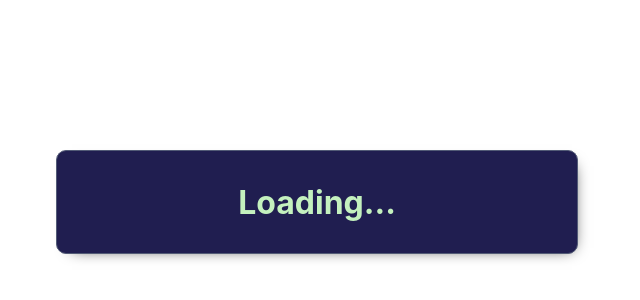
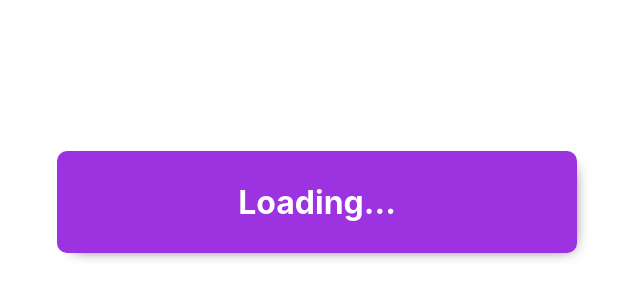
Before and after one commit to alexcarlton/anonymous-blocking-server, a React (Create React App) app in the folder client/: page / in a window 1280 px wide. Shown: the part 198-498 px from the top of the page, without its empty margins (323-963 px from the left). Built offline with nearby package versions, Linux system fonts and the light colour scheme.

Commit message:
Adds Opal colors to client

```diff
--- a/client/src/App.css
+++ b/client/src/App.css
@@ -20,7 +20,6 @@ p {
     width: 500px;
 
     border-radius: 10px;
-    border: solid 1px #525B76;
 
     padding: 10px;
 
@@ -29,17 +28,14 @@ p {
     align-items: center;
     justify-content: center;
 
-    background-color: #201E50;
-    color: #C4F1BE;
+    background-color: #9c32e0;
+    color: white;
 
     -webkit-box-shadow: 5px 5px 15px -11px #000000;
     box-shadow: 5px 5px 15px -11px #000000;
 }
 
 .blocked-widget.not-blocked {
-    background-color: #C4F1BE;
-
-    color: #a2c3a4;
-
-    border-color: #a2c3a4;
+    background-color: #3b9edf;
+    color: white;
 }
```
